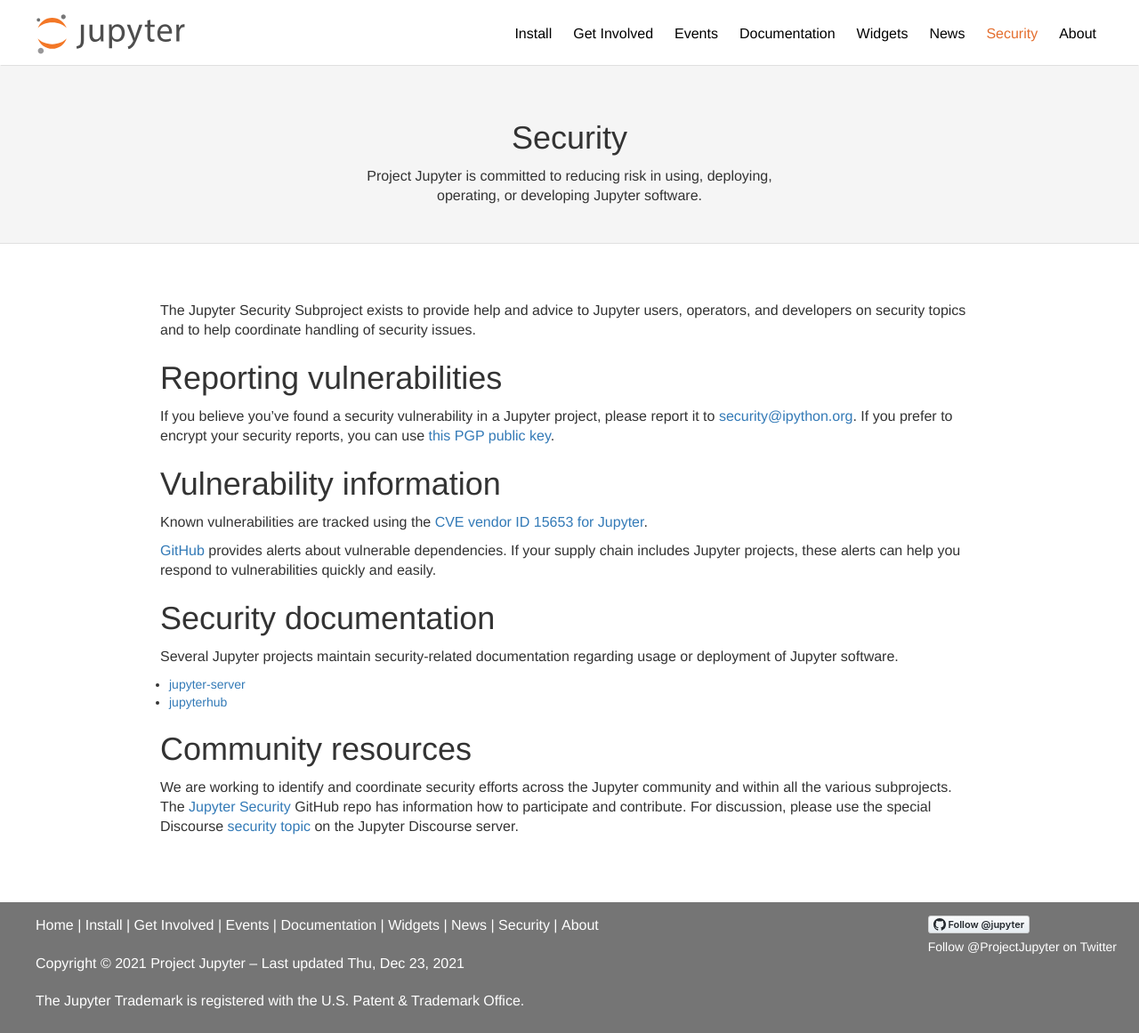
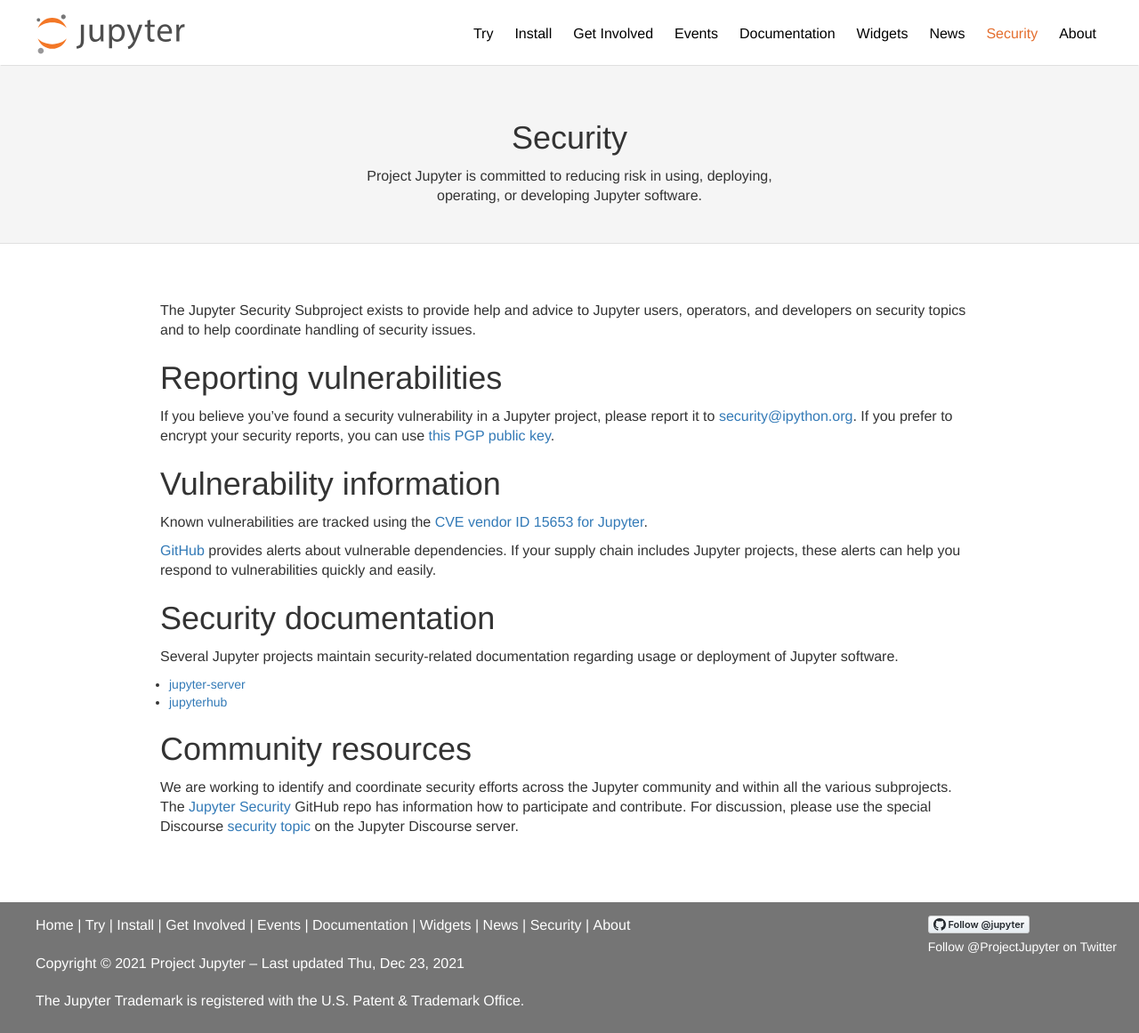
Before and after one commit to jupyter/jupyter.github.io, a Jekyll site: the page built from security.md, in a window 1280 px wide and 1161 px high. Shown: the whole window at 89% size. Built offline with Jekyll 4.4.1, drawn with Linux system fonts in a browser that asks for light colours.

Commit message:
Add Try to the nav

```diff
--- a/_data/nav.yml
+++ b/_data/nav.yml
@@ -1,4 +1,6 @@
 head:
+    - title: Try
+      url: /try
     - title: Install
       url: /install
     - title: Get Involved
```
